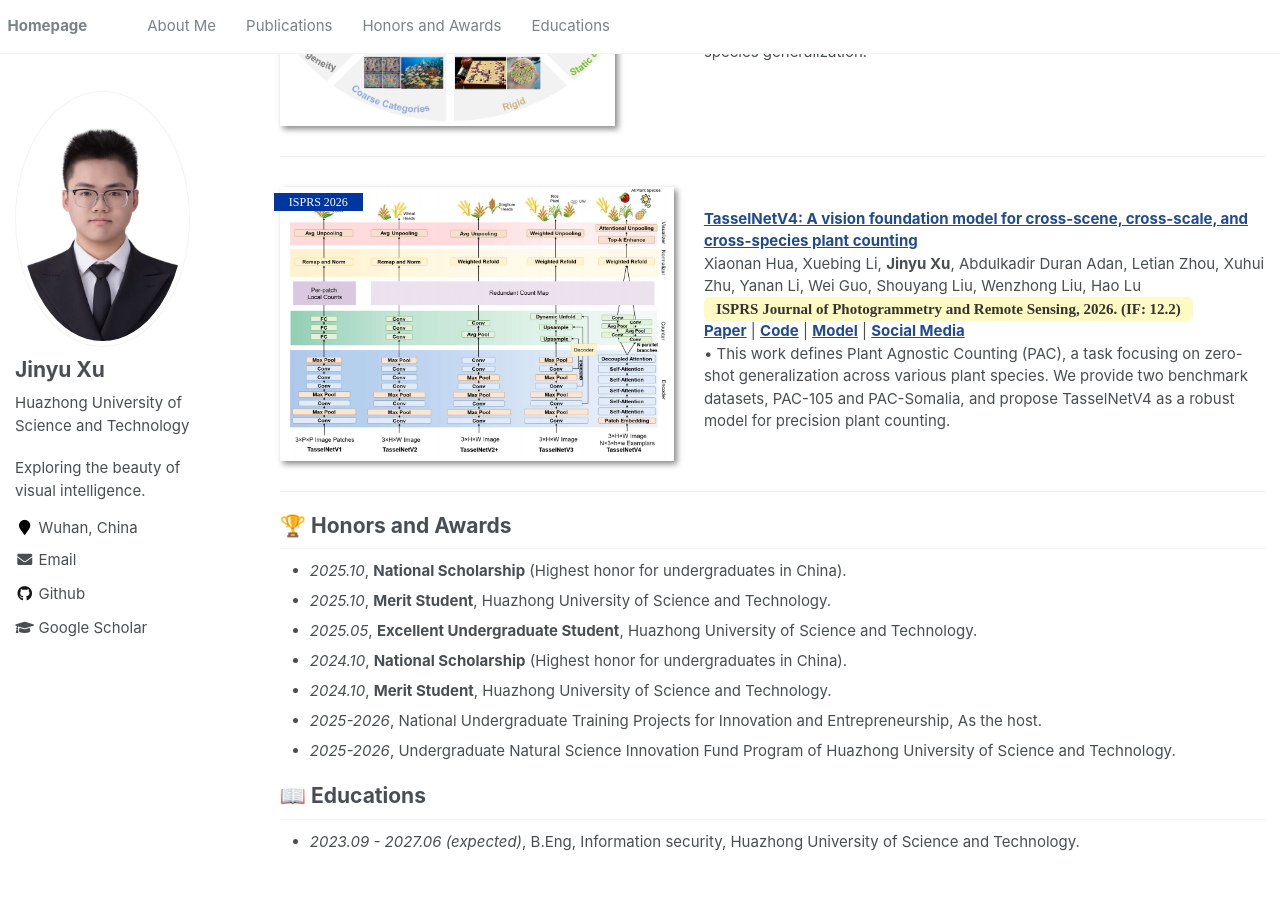
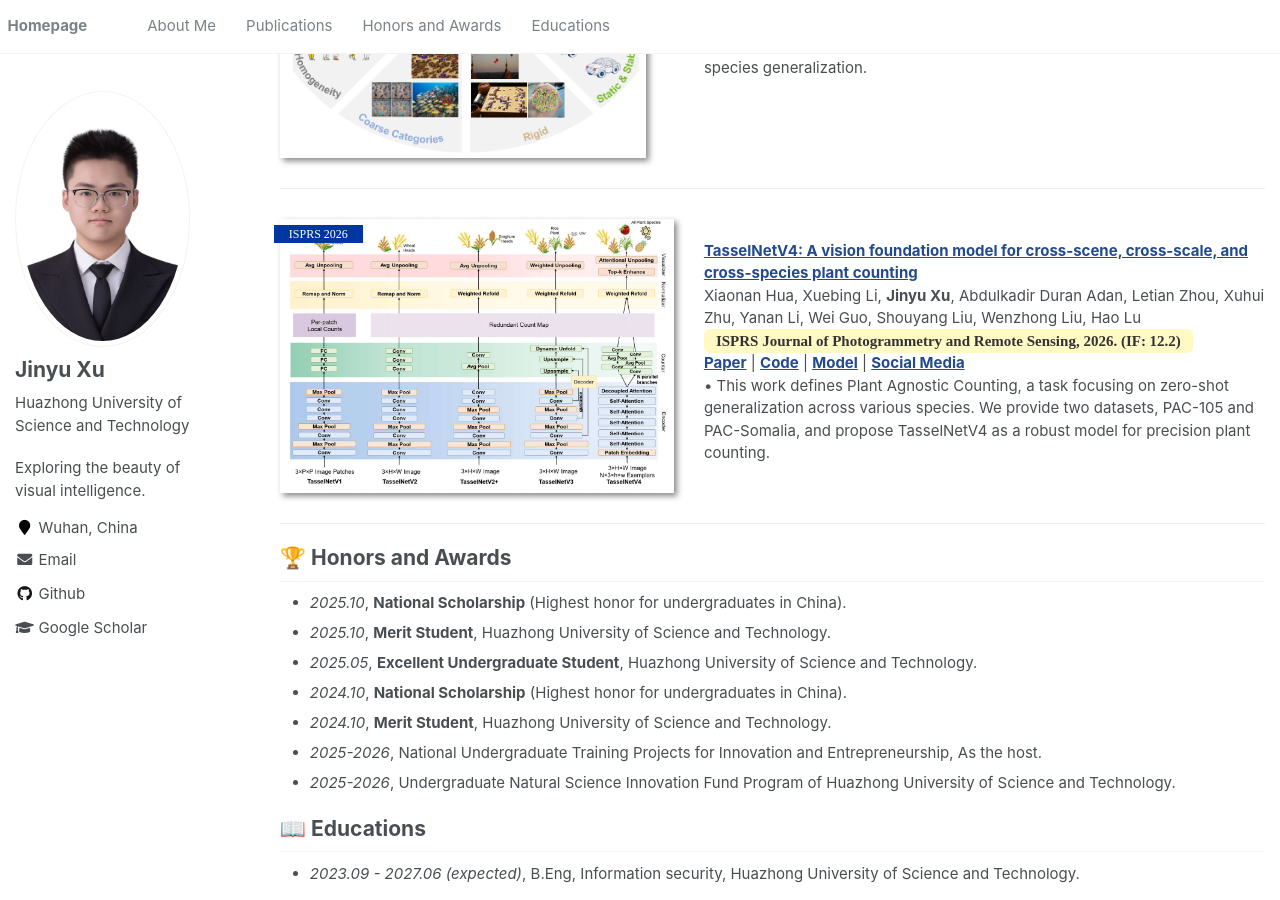
Before and after one commit to xu-jinyu/xu-jinyu.github.io, a Jekyll site: the page built from _pages/about.md, in a window 1280 px wide and 900 px high, scrolled down 616 px. Built offline with Jekyll 4.4.1, drawn with Linux system fonts in a browser that asks for light colours; before the commit the page ends 1484 px from its top, so only the background shows below that.

Commit message:
update contents

```diff
--- a/_pages/about.md
+++ b/_pages/about.md
@@ -35,7 +35,7 @@ Please feel free to reach out via **jinyu_xu@hust.edu.cn** for any academic exch
   <div class='paper-box-image'>
     <div>
       <div class="badge" style="font-family: 'Times New Roman', Times, serif;">CVPR 2026</div>
-      <img src='images/cvpr2026.png' alt="CVPR2026" width="85%">
+      <img src='images/cvpr2026.png' alt="CVPR2026" width="93%">
     </div>
   </div>
   <div class='paper-box-text' markdown="1">
@@ -62,7 +62,7 @@ Please feel free to reach out via **jinyu_xu@hust.edu.cn** for any academic exch
 Xiaonan Hua, Xuebing Li, **Jinyu Xu**, Abdulkadir Duran Adan, Letian Zhou, Xuhui Zhu, Yanan Li, Wei Guo, Shouyang Liu, Wenzhong Liu, Hao Lu \\
 <span style="background-color: #fff9c4; color: #333; padding: 4px 12px; border-radius: 6px; font-weight: bold; font-family: 'Times New Roman', Times, serif;">ISPRS Journal of Photogrammetry and Remote Sensing, 2026. (IF: 12.2)</span> \\
 [**Paper**](https://arxiv.org/abs/2509.20857) | [**Code**](https://github.com/tiny-smart/TasselNetV4/) | [**Model**](https://huggingface.co/akaxiao/TasselNetV4) | [**Social Media**](https://mp.weixin.qq.com/s/9Q4j4Tj4BI1Q5I4_dvdjHQ) \\
-&#8226; This work defines Plant Agnostic Counting (PAC), a task focusing on zero-shot generalization across various plant species. We provide two benchmark datasets, PAC-105 and PAC-Somalia, and propose TasselNetV4 as a robust model for precision plant counting.
+&#8226; This work defines Plant Agnostic Counting, a task focusing on zero-shot generalization across various species. We provide two datasets, PAC-105 and PAC-Somalia, and propose TasselNetV4 as a robust model for precision plant counting.
 </div>
 </div>
 
```
